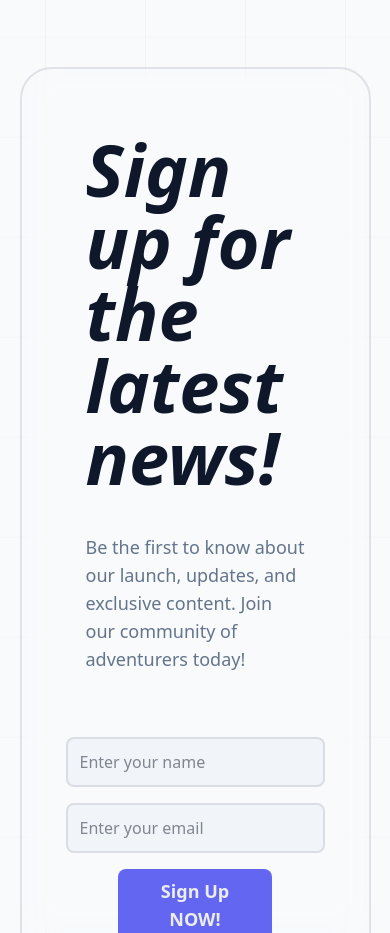
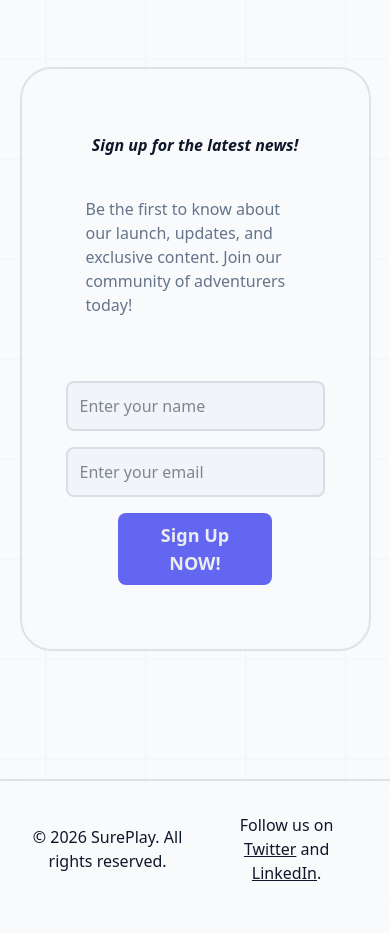
Before and after one commit to GioMarcolla/sure-x, a Next.js app: page / in a window 390 px wide. Shown: the part 6300-7233 px from the top of the page. Built offline with nearby package versions, Linux system fonts and the light colour scheme; no server answers.

Commit message:
Reduced font size on smaller screens

```diff
--- a/src/components/SureNewsSignUp.tsx
+++ b/src/components/SureNewsSignUp.tsx
@@ -53,10 +53,10 @@ const SureNewsSignUp: FC<SureNewsSignUpProps> = ({
             {...props}
         >
             <div className="flex flex-col items-center gap-8 rounded-4xl border-2 border-(--border-color) p-16 backdrop-blur-lg">
-                <h2 className="text-7xl font-black italic">
+                <h2 className="4xl sm:5xl font-black italic md:text-7xl">
                     Sign up for the latest news!
                 </h2>
-                <p className="mt-2 text-lg text-(--ink-muted)">
+                <p className="mt-2 text-base text-(--ink-muted) md:text-lg">
                     Be the first to know about our launch, updates, and
                     exclusive content. Join our community of adventurers today!
                 </p>
```
